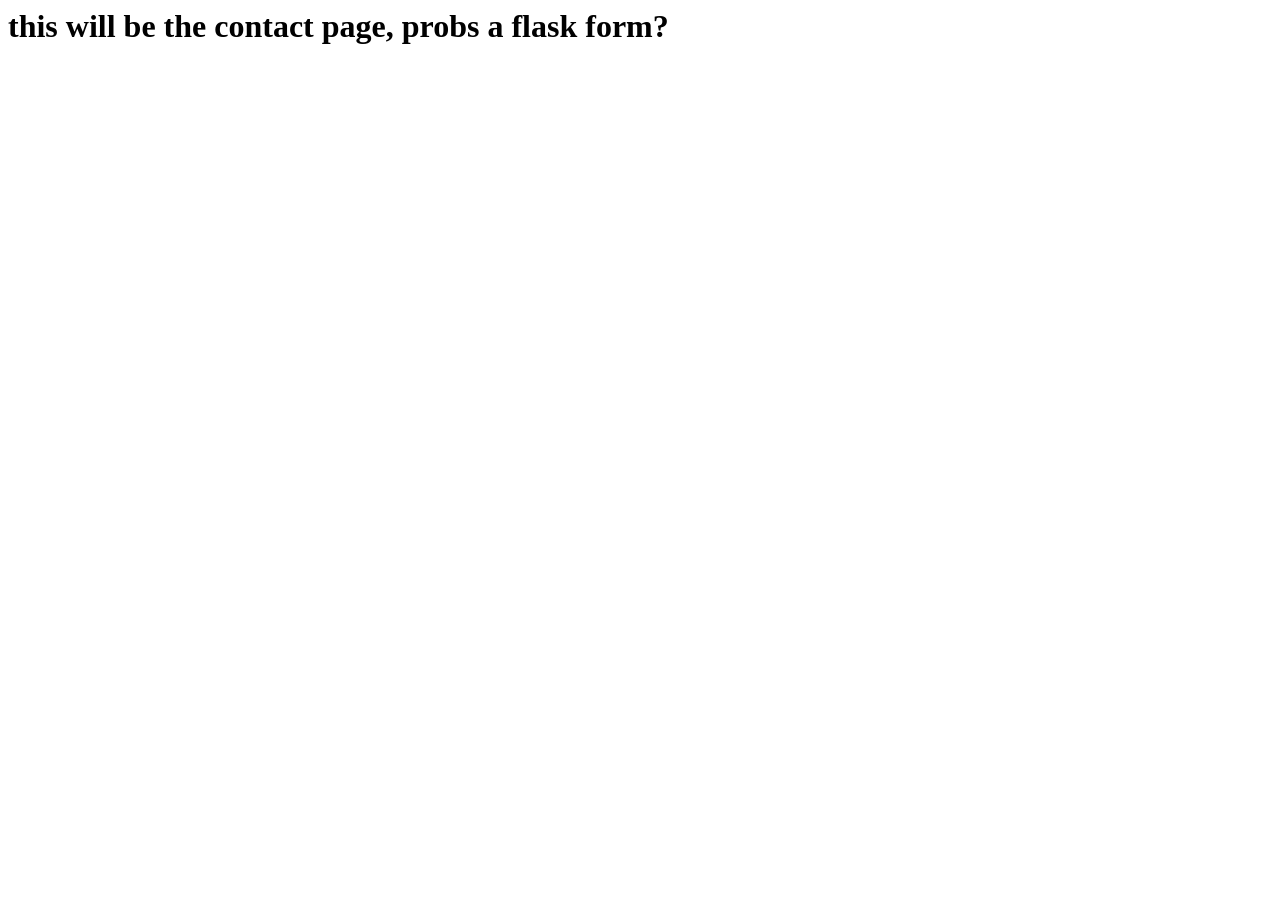
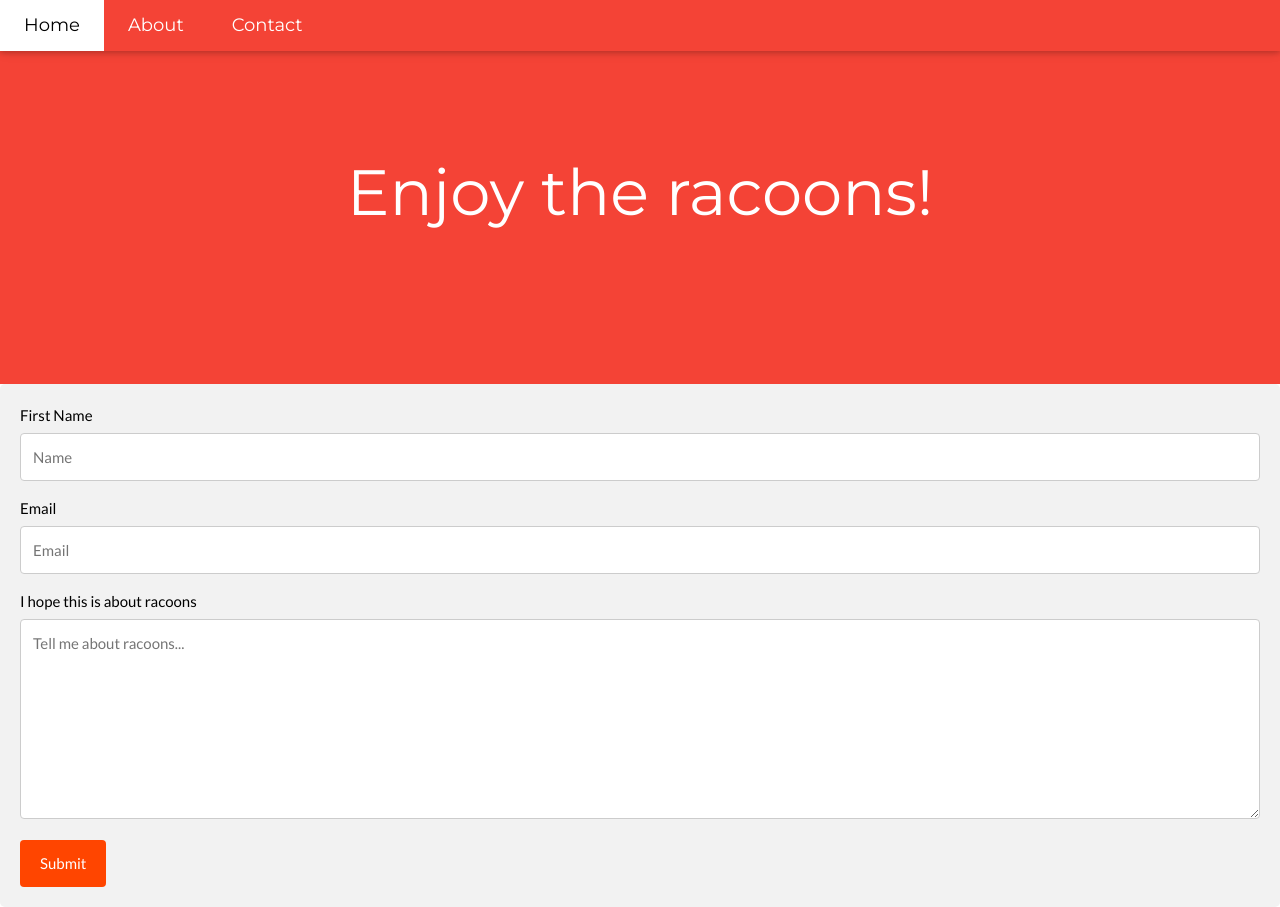
Before and after one commit to hollyjc/showmea, a Flask app: template templates/contact.html in a window 1280 px wide. Before the commit the page ends 44 px from the top, so only its background shows below. Run offline with Flask 2, Linux system fonts and the light colour scheme; the template is opened without the code that fills it, so the values that code supplies are empty.

Commit message:
contact form

```diff
--- a/button.html
+++ b/button.html
@@ -28,10 +28,11 @@
 
     <div class="button-area">
         <button onclick="racoon()">Show me a racoon!</button>
-        <button onclick="raccon2()" ,> Another! </button>
+        <button onclick="raccon2()"; racoon3()> Another! </button>
     </div>
 
     <script>
+
         var img = document.getElementById("img-area");
         function raccon(){
             img.src='https://cdn.mos.cms.futurecdn.net/YYH9o4wmSXJfvbzRTq5BTY-1200-80.jpg';
--- a/templates/contact.html
+++ b/templates/contact.html
@@ -1 +1,117 @@
-<h1> this will be the contact page, probs a flask form?</h1>
+<!DOCTYPE html>
+<html lang="en">
+<title>About Page</title>
+<meta charset="UTF-8">
+<meta name="viewport" content="width=device-width, initial-scale=1">
+<link rel="stylesheet" href="https://www.w3schools.com/w3css/4/w3.css">
+<link rel="stylesheet" href="https://fonts.googleapis.com/css?family=Lato">
+<link rel="stylesheet" href="https://fonts.googleapis.com/css?family=Montserrat">
+<link rel="stylesheet" href="https://cdnjs.cloudflare.com/ajax/libs/font-awesome/4.7.0/css/font-awesome.min.css">
+<style>
+
+body,h1,h2,h3,h4,h5,h6 {font-family: "Lato", sans-serif}
+.w3-bar,h1,button {font-family: "Montserrat", sans-serif}
+.fa-anchor,.fa-coffee {font-size:200px}
+input[type=text], select, textarea {
+    width: 100%; /* Full width */
+    padding: 12px; /* Some padding */
+    border: 1px solid #ccc; /* Gray border */
+    border-radius: 4px; /* Rounded borders */
+    box-sizing: border-box; /* Make sure that padding and width stays in place */
+    margin-top: 6px; /* Add a top margin */
+    margin-bottom: 16px; /* Bottom margin */
+    resize: vertical /* Allow the user to vertically resize the textarea (not horizontally) */
+  }
+
+  /* Style the submit button with a specific background color etc */
+  input[type=submit] {
+    background-color: orangered;
+    color: white;
+    padding: 12px 20px;
+    border: none;
+    border-radius: 4px;
+    cursor: pointer;
+  }
+
+  /* When moving the mouse over the submit button, add a darker green color */
+  input[type=submit]:hover {
+    background-color: grey;
+  }
+
+  /* Add a background color and some padding around the form */
+  .container {
+    border-radius: 5px;
+    background-color: #f2f2f2;
+    padding: 20px;
+  }
+</style>
+
+<body>
+
+    <form action ="action_page.php" method="POST">
+
+    <form action=”mailto:holly_cooper@live.com.au”
+    method=”POST”
+    enctype=”multipart/form-data”
+    name=”EmailForm”>
+<!-- Navbar -->
+<div class="w3-top">
+  <div class="w3-bar w3-red w3-card w3-left-align w3-large">
+    <a class="w3-bar-item w3-button w3-hide-medium w3-hide-large w3-right w3-padding-large w3-hover-white w3-large w3-red" href="javascript:void(0);" onclick="myFunction()" title="Toggle Navigation Menu"><i class="fa fa-bars"></i></a>
+    <a href="index.html" class="w3-bar-item w3-button w3-hide-small w3-padding-large w3-hover-white">Home</a>
+    <a href="about.html" class="w3-bar-item w3-button w3-hide-small w3-padding-large w3-hover-white">About</a>
+    <a href="contact.html" class="w3-bar-item w3-button w3-hide-small w3-padding-large w3-hover-white">Contact</a>
+  </div>
+
+  <!-- Navbar on small screens -->
+  <div id="navDemo" class="w3-bar-block w3-white w3-hide w3-hide-large w3-hide-medium w3-large">
+    <a href="#" class="w3-bar-item w3-button w3-padding-large">Link 1</a>
+    <a href="#" class="w3-bara-item w3-button w3-padding-large">Link 2</a>
+    <a href="#" class="w3-bar-item w3-button w3-padding-large">Link 3</a>
+    <a href="#" class="w3-bar-item w3-button w3-padding-large">Link 4</a>
+  </div>
+</div>
+
+<!-- Header -->
+<header class="w3-container w3-red w3-center" style="padding:128px 16px">
+  <h1 class="w3-margin w3-jumbo">Enjoy the racoons!</h1>
+</header>
+<div class="container">
+    <form action="action_page.php">
+        <form action=”mailto:holly_cooper@live.com.au”
+        method=”POST”
+        enctype=”multipart/form-data”
+        name=”EmailForm”>
+
+      <label for="fname">First Name</label>
+      <input type="text" id="fname" name="firstname" placeholder="Name">
+
+      <label for="lname">Email</label>
+      <input type="text" id="email" name="email" placeholder="Email">
+
+      </select>
+
+      <label for="subject">I hope this is about racoons</label>
+      <textarea id="subject" name="subject" placeholder="Tell me about racoons..." style="height:200px"></textarea>
+
+      <input type="submit" value="Submit">
+
+    </form>
+  </div>
+
+</footer>
+
+<script>
+// Used to toggle the menu on small screens when clicking on the menu button
+function myFunction() {
+  var x = document.getElementById("navDemo");
+  if (x.className.indexOf("w3-show") == -1) {
+    x.className += " w3-show";
+  } else {
+    x.className = x.className.replace(" w3-show", "");
+  }
+}
+</script>
+
+</body>
+</html>
--- a/templates/index.html
+++ b/templates/index.html
@@ -39,7 +39,8 @@
 
         <div class="button-area">
             <button onclick="racoon()">Show me a racoon!</button>
-            <button onclick="raccon2()" ,> Another! </button>
+            <button onclick="raccon2()", "racoon3()""> Another! </button>
+
         </div>
 
         <script>
```
Also changed, not shown: 1 other file.
